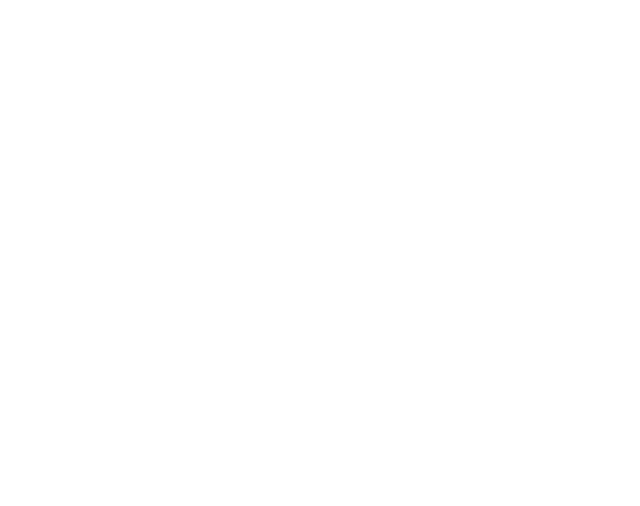
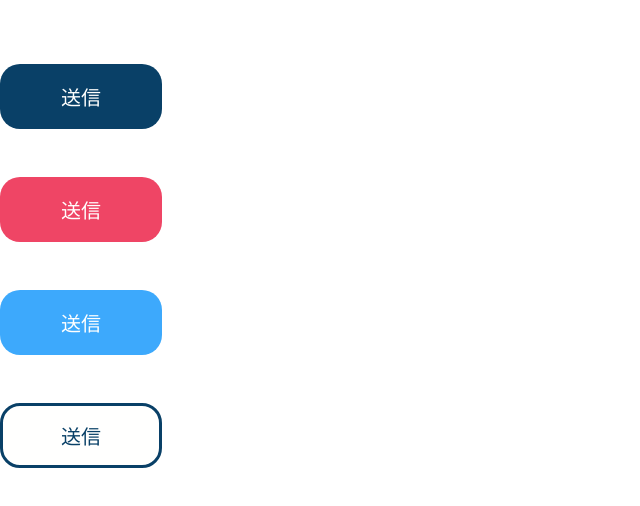
Before and after one commit to ninomiyadaisuke/families-management-app, a Next.js app: page /sample in a window 1280 px wide. Shown: the top 506 px of the page, without its empty margins (0-640 px from the left). Built offline with nearby package versions, Linux system fonts and the light colour scheme.

Commit message:
create PrimaryButton and scss

```diff
--- /dev/null
+++ b/src/components/atoms/Button/PrimaryButton.tsx
@@ -0,0 +1,32 @@
+import { VFC } from 'react';
+
+import styles from 'styles/components/atoms/primary_button.module.scss';
+
+type Props = {
+  onClick: () => void;
+  lable: string;
+  type: 'navy' | 'wine_red' | 'light_blue' | 'outline';
+};
+
+const PrimaryButton: VFC<Props> = (props) => {
+  const { onClick, lable = '', type = '' } = props;
+  const className = (() => {
+    switch (type) {
+      case 'navy':
+        return `${styles.button__navy}`;
+      case 'wine_red':
+        return `${styles.button__wine_red}`;
+      case 'light_blue':
+        return `${styles.button__light_blue}`;
+      case 'outline':
+        return `${styles.button__outline}`;
+    }
+  })();
+  return (
+    <button className={className} onClick={onClick}>
+      {lable}
+    </button>
+  );
+};
+
+export default PrimaryButton;
--- /dev/null
+++ b/src/components/atoms/Button/index.ts
@@ -0,0 +1 @@
+export { default as PrimaryButton } from './PrimaryButton';
--- a/src/pages/sample.tsx
+++ b/src/pages/sample.tsx
@@ -2,8 +2,30 @@ import React from 'react';
 import { NextPage } from 'next';
 import { Layout } from 'components/layout';
 
+import { PrimaryButton } from 'components/atoms/Button';
+import { Spacer } from 'components/atoms/Utilities';
+
 const Sample: NextPage = () => {
-  return <Layout pageTitle={'サンプル'}></Layout>;
+  const test = () => {};
+  return (
+    <Layout pageTitle={'サンプル'}>
+      <div style={{ width: '162px', height: '65px', fontSize: '20px' }}>
+        <PrimaryButton lable={'送信'} type={'navy'} onClick={test} />
+      </div>
+      <Spacer size={'md'} />
+      <div style={{ width: '162px', height: '65px', fontSize: '20px' }}>
+        <PrimaryButton lable={'送信'} type={'wine_red'} onClick={test} />
+      </div>
+      <Spacer size={'md'} />
+      <div style={{ width: '162px', height: '65px', fontSize: '20px' }}>
+        <PrimaryButton lable={'送信'} type={'light_blue'} onClick={test} />
+      </div>
+      <Spacer size={'md'} />
+      <div style={{ width: '162px', height: '65px', fontSize: '20px' }}>
+        <PrimaryButton lable={'送信'} type={'outline'} onClick={test} />
+      </div>
+    </Layout>
+  );
 };
 
 export default Sample;
--- /dev/null
+++ b/src/styles/components/atoms/primary_button.module.scss
@@ -0,0 +1,39 @@
+@import '../../variables.scss';
+
+.button {
+  width: 100%;
+  height: 100%;
+  border-radius: 20px;
+  border: none;
+  color: #fffffe;
+  &__navy {
+    @extend .button;
+    background: $main;
+    &:hover {
+      background: #366a8e;
+    }
+  }
+  &__wine_red {
+    @extend .button;
+    background: $button-primary;
+    &:hover {
+      background: #de3d5c;
+    }
+  }
+  &__light_blue {
+    @extend .button;
+    background: #3da9fc;
+    &:hover {
+      background: #5ba7e2;
+    }
+  }
+  &__outline {
+    @extend .button;
+    color: $main;
+    border: 3px solid $main;
+    background: #fffffe;
+    &:hover {
+      box-shadow: 0px 3px 5px 2px inset #cecece;
+    }
+  }
+}
```
